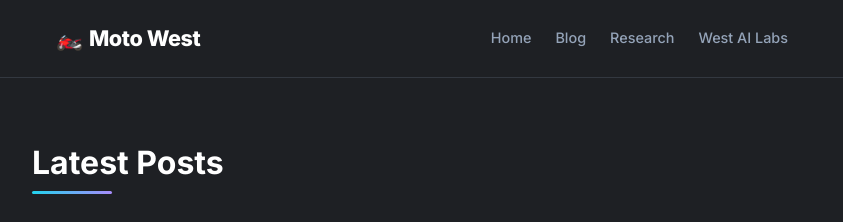
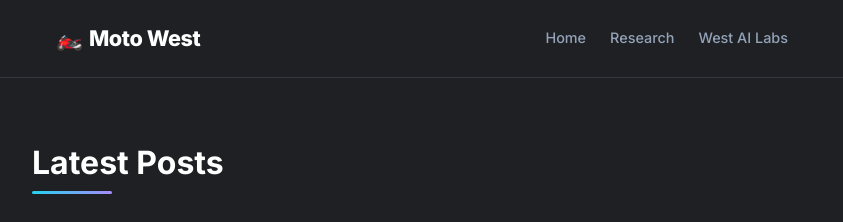
Before and after one commit to moto-westai/moto-westai.github.io, a Jekyll site: the page built from index.md, in a window 1280 px wide. Shown: the top 222 px of the page, without its empty margins (218-1061 px from the left). Built offline with Jekyll 4.4.1, drawn with Linux system fonts in a browser that asks for light colours.

Commit message:
fix: remove redundant Blog nav link, home page is the blog

```diff
--- a/_includes/header.html
+++ b/_includes/header.html
@@ -3,7 +3,6 @@
     <a class="site-title" href="{{ '/' | relative_url }}"><span class="logo-emoji">🏍️</span>{{ site.title }}</a>
     <nav class="site-nav">
       <a href="{{ '/' | relative_url }}">Home</a>
-      <a href="https://moto-westai.github.io/blog/">Blog</a>
       <a href="{{ '/research/' | relative_url }}">Research</a>
       <a href="https://westailabs.com" target="_blank" rel="noopener">West AI Labs</a>
     </nav>
```
